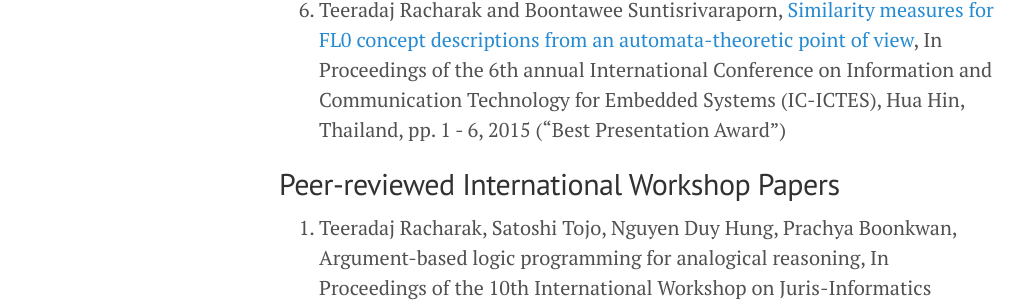
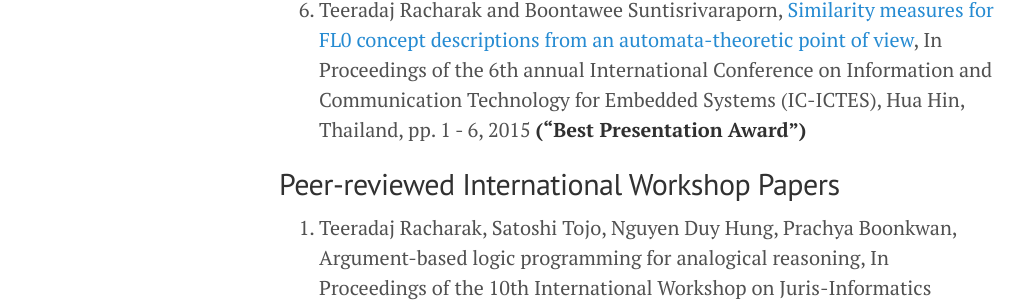
Before and after one commit to xlives/xlives.github.io, a Jekyll site: the page built from publications.markdown, in a window 1280 px wide. Shown: the part 1232-1540 px from the top of the page, without its empty margins (1-1029 px from the left). Built offline with Jekyll 4.4.1, drawn with Linux system fonts in a browser that asks for light colours.

```diff
--- a/publications.markdown
+++ b/publications.markdown
@@ -32,7 +32,7 @@ similarity measures in description logics](http://link.springer.com/chapter/10.1
 Conference (JIST), Yichang, China, pp. 201-208, 2015
 6.  Teeradaj Racharak and Boontawee Suntisrivaraporn, [Similarity measures for FL0 concept descriptions from an
 automata-theoretic point of view](http://ieeexplore.ieee.org/xpl/articleDetails.jsp?arnumber=7110811&newsearch=true&queryText=Teeradaj%20Racharak%20), In Proceedings of the 6th annual International Conference on Information and
-Communication Technology for Embedded Systems (IC-ICTES), Hua Hin, Thailand, pp. 1 - 6, 2015 (“Best Presentation Award”)
+Communication Technology for Embedded Systems (IC-ICTES), Hua Hin, Thailand, pp. 1 - 6, 2015 **(“Best Presentation Award”)**
 
 Peer-reviewed International Workshop Papers
 ---------------------
```
